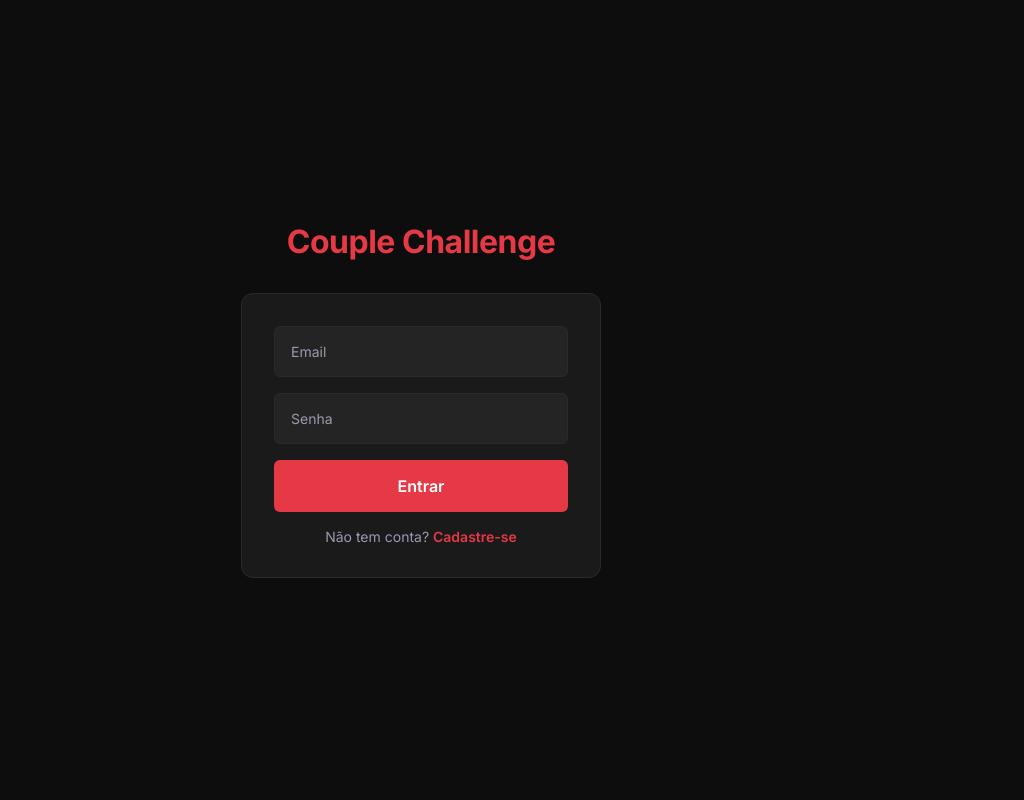
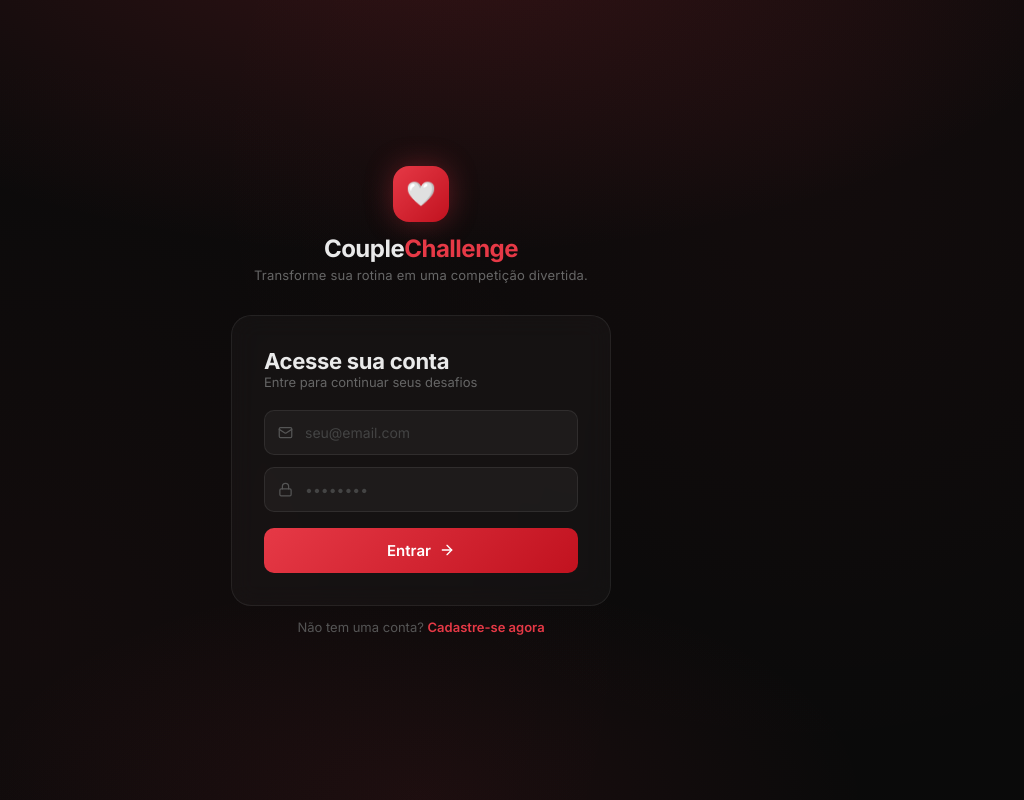
Before and after one commit to gafreire/couple-challenge-web, a React (Vite) app: page /login in a window 1280 px wide. Shown: the whole page, without its empty margins (219-1243 px from the left). Built offline with nearby package versions, Linux system fonts and the light colour scheme; no server answers.

Commit message:
✨ Redesign auth pages with new visual identity

```diff
--- a/src/pages/auth/LoginPage.styles.ts
+++ b/src/pages/auth/LoginPage.styles.ts
@@ -1,4 +1,14 @@
-import styled from 'styled-components';
+import styled, { keyframes } from 'styled-components';
+
+const fadeIn = keyframes`
+  from { opacity: 0; transform: translateY(24px); }
+  to { opacity: 1; transform: translateY(0); }
+`;
+
+const glowPulse = keyframes`
+  0%, 100% { box-shadow: 0 0 24px rgba(230, 57, 70, 0.3); }
+  50% { box-shadow: 0 0 40px rgba(230, 57, 70, 0.5); }
+`;
 
 export const Container = styled.div`
   display: flex;
@@ -6,98 +16,222 @@ export const Container = styled.div`
   align-items: center;
   justify-content: center;
   min-height: 100vh;
-  background-color: ${({ theme }) => theme.colors.background};
+  background-color: #0a0a0a;
+  background-image:
+    radial-gradient(ellipse 80% 60% at 50% -10%, rgba(230, 57, 70, 0.18) 0%, transparent 70%),
+    radial-gradient(ellipse 50% 40% at 50% 100%, rgba(230, 57, 70, 0.08) 0%, transparent 70%);
+  padding: 24px;
+  position: relative;
+  overflow: hidden;
+
+  &::before {
+    content: '';
+    position: absolute;
+    inset: 0;
+    background-image: radial-gradient(circle at 20% 80%, rgba(230, 57, 70, 0.04) 0%, transparent 50%),
+                      radial-gradient(circle at 80% 20%, rgba(230, 57, 70, 0.04) 0%, transparent 50%);
+    pointer-events: none;
+  }
 `;
 
-export const Logo = styled.h1`
-  font-size: ${({ theme }) => theme.fonts.sizes.title};
-  font-weight: ${({ theme }) => theme.fonts.weights.bold};
-  color: ${({ theme }) => theme.colors.primary};
-  margin-bottom: ${({ theme }) => theme.spacing.xl};
+export const LogoWrapper = styled.div`
+  display: flex;
+  flex-direction: column;
+  align-items: center;
+  gap: 12px;
+  margin-bottom: 32px;
+  animation: ${fadeIn} 0.6s ease forwards;
+`;
+
+export const LogoIcon = styled.div`
+  width: 56px;
+  height: 56px;
+  border-radius: 16px;
+  background: linear-gradient(135deg, #E63946 0%, #C1121F 100%);
+  display: flex;
+  align-items: center;
+  justify-content: center;
+  font-size: 1.5rem;
+  animation: ${glowPulse} 3s ease-in-out infinite;
+`;
+
+export const LogoText = styled.h1`
+  font-size: 1.5rem;
+  font-weight: 700;
   letter-spacing: -0.5px;
+  color: #EAEAEA;
+
+  span {
+    color: #E63946;
+  }
+`;
+
+export const Tagline = styled.p`
+  font-size: 0.8125rem;
+  color: #666;
+  letter-spacing: 0.2px;
+  margin-top: -8px;
 `;
 
 export const Card = styled.div`
   display: flex;
   flex-direction: column;
   width: 100%;
-  max-width: 360px;
-  background-color: ${({ theme }) => theme.colors.surface};
-  border: 1px solid ${({ theme }) => theme.colors.border};
-  border-radius: ${({ theme }) => theme.borderRadius.md};
-  padding: ${({ theme }) => theme.spacing.xl};
-  gap: ${({ theme }) => theme.spacing.md};
+  max-width: 380px;
+  background: rgba(255, 255, 255, 0.03);
+  border: 1px solid rgba(255, 255, 255, 0.07);
+  border-radius: 20px;
+  padding: 32px;
+  gap: 20px;
+  backdrop-filter: blur(12px);
+  animation: ${fadeIn} 0.6s ease 0.1s both;
+`;
+
+export const CardTitle = styled.h2`
+  font-size: 1.375rem;
+  font-weight: 700;
+  color: #EAEAEA;
+  letter-spacing: -0.3px;
+`;
+
+export const CardSubtitle = styled.p`
+  font-size: 0.8125rem;
+  color: #666;
+`;
+
+export const Form = styled.form`
+  display: flex;
+  flex-direction: column;
+  gap: 12px;
+`;
+
+export const InputWrapper = styled.div`
+  position: relative;
+  display: flex;
+  align-items: center;
+`;
+
+export const InputIcon = styled.span`
+  position: absolute;
+  left: 14px;
+  color: #555;
+  display: flex;
+  align-items: center;
+  pointer-events: none;
+  font-size: 0.875rem;
 `;
 
 export const Input = styled.input`
   width: 100%;
-  padding: ${({ theme }) => theme.spacing.md};
-  background-color: ${({ theme }) => theme.colors.surfaceAlt};
-  border: 1px solid ${({ theme }) => theme.colors.border};
-  border-radius: ${({ theme }) => theme.borderRadius.sm};
-  color: ${({ theme }) => theme.colors.textPrimary};
-  font-size: ${({ theme }) => theme.fonts.sizes.sm};
+  padding: 13px 14px 13px 40px;
+  background: rgba(255, 255, 255, 0.04);
+  border: 1px solid rgba(255, 255, 255, 0.08);
+  border-radius: 10px;
+  color: #EAEAEA;
+  font-size: 0.875rem;
+  font-family: inherit;
   outline: none;
-  transition: border-color 0.2s;
+  transition: border-color 0.2s, background 0.2s;
 
   &:focus {
-    border-color: ${({ theme }) => theme.colors.primary};
+    border-color: rgba(230, 57, 70, 0.5);
+    background: rgba(255, 255, 255, 0.06);
   }
 
   &::placeholder {
-    color: ${({ theme }) => theme.colors.textSecondary};
+    color: #444;
+  }
+`;
+
+export const ForgotPassword = styled.a`
+  font-size: 0.75rem;
+  color: #E63946;
+  text-align: right;
+  cursor: pointer;
+  transition: opacity 0.2s;
+  text-decoration: none;
+
+  &:hover {
+    opacity: 0.8;
   }
 `;
 
 export const Button = styled.button`
   width: 100%;
-  padding: ${({ theme }) => theme.spacing.md};
-  background-color: ${({ theme }) => theme.colors.primary};
+  padding: 13px;
+  background: linear-gradient(135deg, #E63946 0%, #C1121F 100%);
   color: #fff;
-  font-size: ${({ theme }) => theme.fonts.sizes.md};
-  font-weight: ${({ theme }) => theme.fonts.weights.semibold};
-  border-radius: ${({ theme }) => theme.borderRadius.sm};
-  transition: background-color 0.2s;
+  font-size: 0.9375rem;
+  font-weight: 600;
+  font-family: inherit;
+  border: none;
+  border-radius: 10px;
+  cursor: pointer;
+  transition: opacity 0.2s, transform 0.1s;
+  display: flex;
+  align-items: center;
+  justify-content: center;
+  gap: 8px;
+  margin-top: 4px;
 
   &:hover {
-    background-color: ${({ theme }) => theme.colors.primaryDark};
+    opacity: 0.92;
+    transform: translateY(-1px);
+  }
+
+  &:active {
+    transform: translateY(0);
   }
 
   &:disabled {
-    opacity: 0.6;
+    opacity: 0.5;
     cursor: not-allowed;
+    transform: none;
+  }
+`;
+
+export const Divider = styled.div`
+  display: flex;
+  align-items: center;
+  gap: 12px;
+  color: #333;
+  font-size: 0.75rem;
+  letter-spacing: 0.5px;
+  text-transform: uppercase;
+
+  &::before, &::after {
+    content: '';
+    flex: 1;
+    height: 1px;
+    background: rgba(255, 255, 255, 0.06);
   }
 `;
 
 export const ErrorMessage = styled.p`
-  color: ${({ theme }) => theme.colors.error};
-  font-size: ${({ theme }) => theme.fonts.sizes.sm};
+  color: #FF4444;
+  font-size: 0.75rem;
   text-align: center;
-`;
-
-export const Divider = styled.div`
-  width: 100%;
-  height: 1px;
-  background-color: ${({ theme }) => theme.colors.border};
+  padding: 8px 12px;
+  background: rgba(255, 68, 68, 0.08);
+  border-radius: 8px;
+  border: 1px solid rgba(255, 68, 68, 0.15);
 `;
 
 export const SignupLink = styled.p`
   text-align: center;
-  font-size: ${({ theme }) => theme.fonts.sizes.sm};
-  color: ${({ theme }) => theme.colors.textSecondary};
+  font-size: 0.8125rem;
+  color: #555;
+  animation: ${fadeIn} 0.6s ease 0.2s both;
+  margin-top: revert;
 
   a {
-    color: ${({ theme }) => theme.colors.primary};
-    font-weight: ${({ theme }) => theme.fonts.weights.semibold};
+    color: #E63946;
+    font-weight: 600;
+    text-decoration: none;
+    transition: opacity 0.2s;
 
     &:hover {
-      color: ${({ theme }) => theme.colors.primaryDark};
+      opacity: 0.8;
     }
   }
 `;
-
-export const Form = styled.form`
-  display: flex;
-  flex-direction: column;
-  gap: ${({ theme }) => theme.spacing.md};
-`;
--- a/src/pages/auth/LoginPage.tsx
+++ b/src/pages/auth/LoginPage.tsx
@@ -4,17 +4,25 @@ import { zodResolver } from '@hookform/resolvers/zod';
 import { z } from 'zod';
 import { useNavigate, Link } from 'react-router-dom';
 import axios from 'axios';
+import { Mail, Lock, ArrowRight } from 'lucide-react';
 import { useAuthStore } from '../../store/authStore';
 import { authService } from '../../services/auth.service';
 import {
   Container,
-  Logo,
+  LogoWrapper,
+  LogoIcon,
+  LogoText,
+  Tagline,
   Card,
+  CardTitle,
+  CardSubtitle,
   Form,
+  InputWrapper,
+  InputIcon,
   Input,
   Button,
   ErrorMessage,
-  SignupLink
+  SignupLink,
 } from './LoginPage.styles';
 
 const loginSchema = z.object({
@@ -54,34 +62,51 @@ const LoginPage = () => {
 
   return (
     <Container>
-      <Logo>Couple Challenge</Logo>
+      <LogoWrapper>
+        <LogoIcon>🤍</LogoIcon>
+        <LogoText>Couple<span>Challenge</span></LogoText>
+        <Tagline>Transforme sua rotina em uma competição divertida.</Tagline>
+      </LogoWrapper>
+
       <Card>
+        <div>
+          <CardTitle>Acesse sua conta</CardTitle>
+          <CardSubtitle>Entre para continuar seus desafios</CardSubtitle>
+        </div>
+
         <Form onSubmit={handleSubmit(onSubmit)}>
+          <InputWrapper>
+            <InputIcon><Mail size={15} /></InputIcon>
             <Input
               type="email"
-            placeholder="Email"
+              placeholder="seu@email.com"
               {...register('email')}
             />
+          </InputWrapper>
           {errors.email && <ErrorMessage>{errors.email.message}</ErrorMessage>}
 
+          <InputWrapper>
+            <InputIcon><Lock size={15} /></InputIcon>
             <Input
               type="password"
-            placeholder="Senha"
+              placeholder="••••••••"
               {...register('password')}
             />
+          </InputWrapper>
+          {/* <ForgotPassword>Esqueceu a senha?</ForgotPassword> */}
           {errors.password && <ErrorMessage>{errors.password.message}</ErrorMessage>}
 
           {error && <ErrorMessage>{error}</ErrorMessage>}
 
           <Button type="submit" disabled={isSubmitting}>
-            {isSubmitting ? 'Entrando...' : 'Entrar'}
+            {isSubmitting ? 'Entrando...' : <>Entrar <ArrowRight size={16} /></>}
           </Button>
         </Form>
+      </Card>
 
       <SignupLink>
-          Não tem conta? <Link to="/signup">Cadastre-se</Link>
+        Não tem uma conta? <Link to="/signup">Cadastre-se agora</Link>
       </SignupLink>
-      </Card>
     </Container>
   );
 };
--- a/src/pages/auth/SignupPage.tsx
+++ b/src/pages/auth/SignupPage.tsx
@@ -4,17 +4,25 @@ import { zodResolver } from '@hookform/resolvers/zod';
 import { z } from 'zod';
 import { useNavigate, Link } from 'react-router-dom';
 import axios from 'axios';
+import { User, Mail, Lock, ArrowRight } from 'lucide-react';
 import { useAuthStore } from '../../store/authStore';
 import { authService } from '../../services/auth.service';
 import {
   Container,
-  Logo,
+  LogoWrapper,
+  LogoIcon,
+  LogoText,
+  Tagline,
   Card,
+  CardTitle,
+  CardSubtitle,
   Form,
+  InputWrapper,
+  InputIcon,
   Input,
   Button,
   ErrorMessage,
-  SignupLink
+  SignupLink,
 } from './LoginPage.styles';
 
 const signupSchema = z.object({
@@ -55,41 +63,60 @@ const SignupPage = () => {
 
   return (
     <Container>
-      <Logo>Couple Challenge</Logo>
+      <LogoWrapper>
+        <LogoIcon>🤍</LogoIcon>
+        <LogoText>Couple<span>Challenge</span></LogoText>
+        <Tagline>Transforme sua rotina em uma competição divertida.</Tagline>
+      </LogoWrapper>
+
       <Card>
+        <div>
+          <CardTitle>Criar nova conta</CardTitle>
+          <CardSubtitle>Comece sua jornada hoje mesmo.</CardSubtitle>
+        </div>
+
         <Form onSubmit={handleSubmit(onSubmit)}>
+          <InputWrapper>
+            <InputIcon><User size={15} /></InputIcon>
             <Input
               type="text"
-            placeholder="Nome"
+              placeholder="Seu nome"
               {...register('name')}
             />
+          </InputWrapper>
           {errors.name && <ErrorMessage>{errors.name.message}</ErrorMessage>}
 
+          <InputWrapper>
+            <InputIcon><Mail size={15} /></InputIcon>
             <Input
               type="email"
-            placeholder="Email"
+              placeholder="exemplo@email.com"
               {...register('email')}
             />
+          </InputWrapper>
           {errors.email && <ErrorMessage>{errors.email.message}</ErrorMessage>}
 
+          <InputWrapper>
+            <InputIcon><Lock size={15} /></InputIcon>
             <Input
               type="password"
-            placeholder="Senha"
+              placeholder="Mínimo 6 caracteres"
               {...register('password')}
             />
+          </InputWrapper>
           {errors.password && <ErrorMessage>{errors.password.message}</ErrorMessage>}
 
           {error && <ErrorMessage>{error}</ErrorMessage>}
 
           <Button type="submit" disabled={isSubmitting}>
-            {isSubmitting ? 'Cadastrando...' : 'Cadastrar'}
+            {isSubmitting ? 'Cadastrando...' : <>Cadastrar <ArrowRight size={16} /></>}
           </Button>
         </Form>
+      </Card>
 
       <SignupLink>
-          Já tem conta? <Link to="/login">Entrar</Link>
+        Já tem uma conta? <Link to="/login">Entre agora</Link>
       </SignupLink>
-      </Card>
     </Container>
   );
 };
```
Lines whose indentation alone changed are shown as unchanged.
